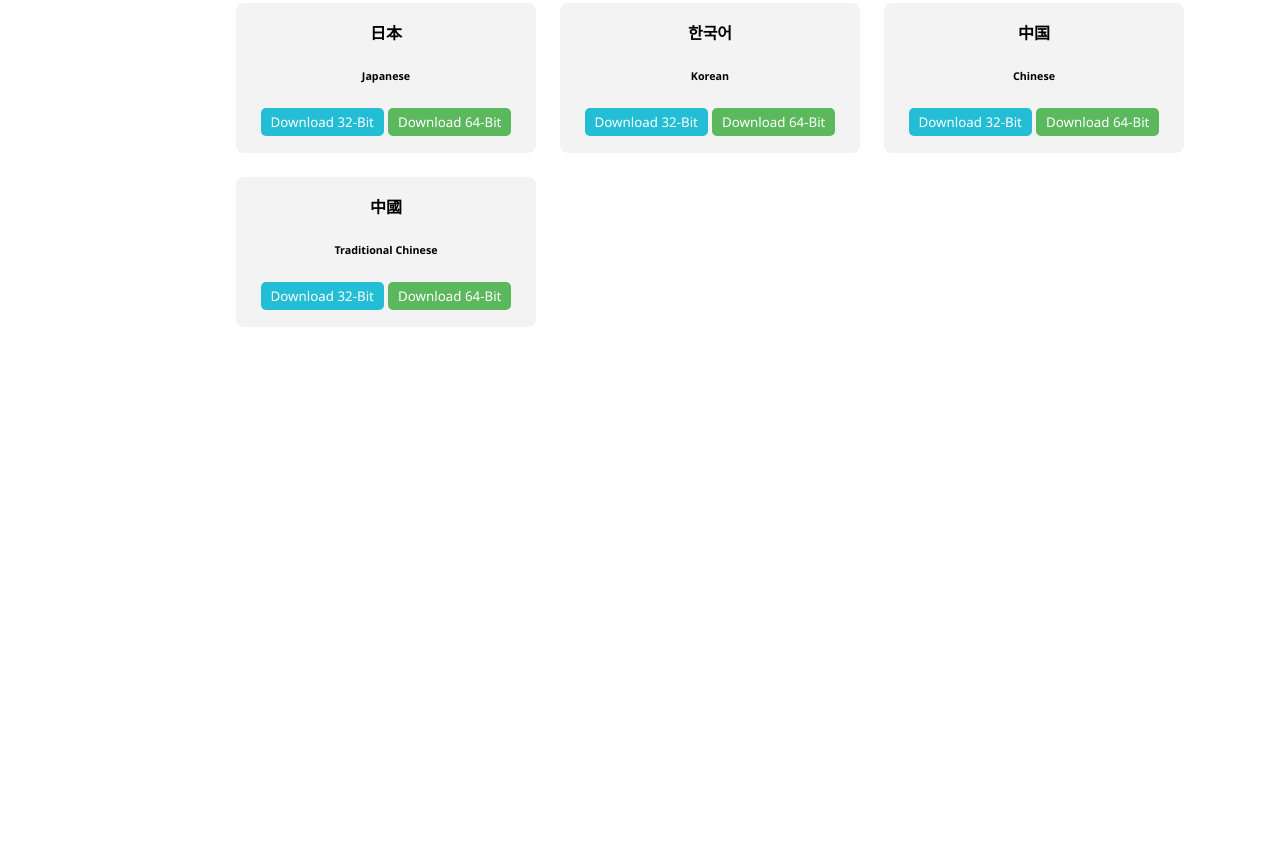
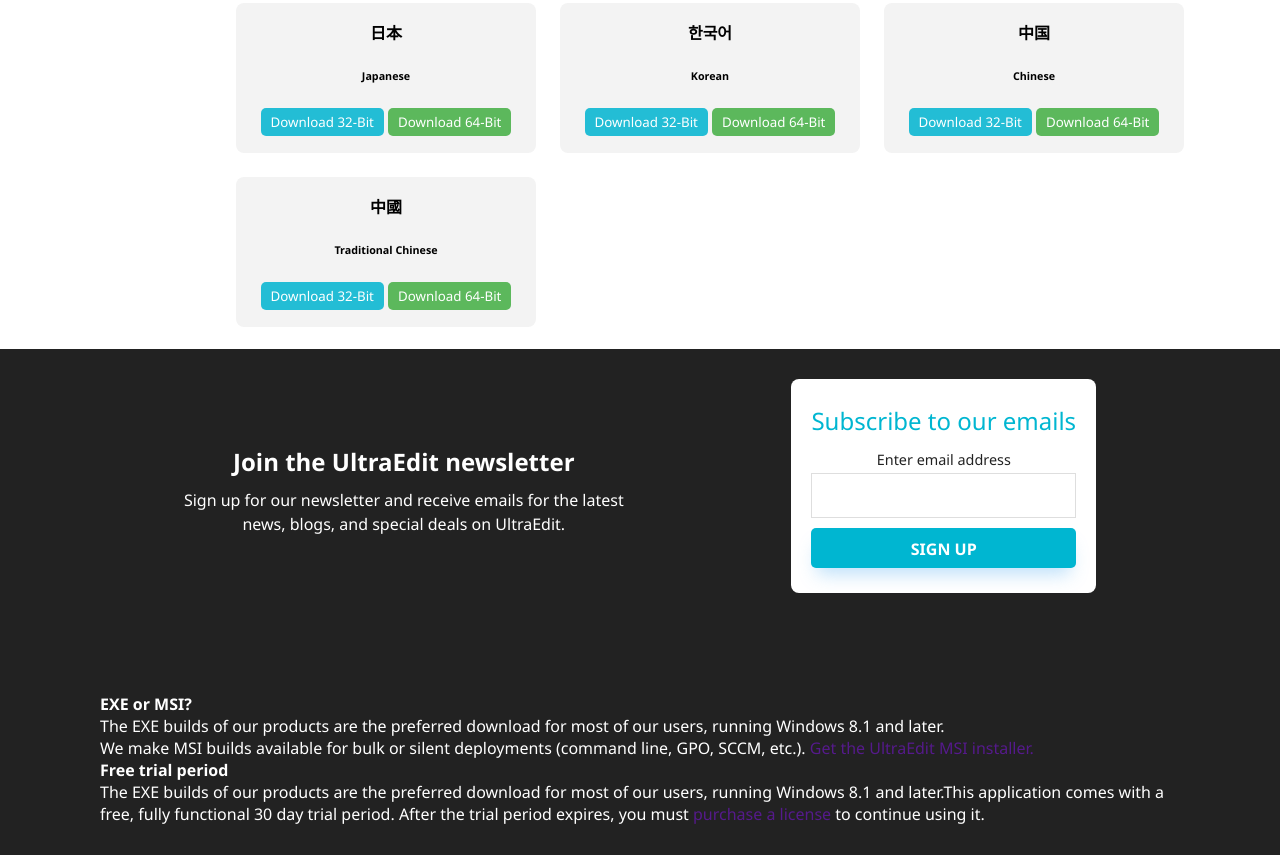
Before and after one commit to cpbehera/UltraEdit_website_clone, a plain HTML site: page index.html in a window 1280 px wide. Shown: the part 1007-1862 px from the top of the page. Before the commit the page ends 1356 px from the top, so only its background shows below. Drawn offline with Linux system fonts and the light colour scheme.

Commit message:
started newsletter section

```diff
--- a/index.html
+++ b/index.html
@@ -136,6 +136,34 @@
             </div>
         </div>
 
+
+        <!-- Newsletter section -->
+        <section class="newsletter">
+            <div class="newsletter_subscribe flex">
+                <div class="join">
+                    <h2>Join the UltraEdit newsletter</h2>
+                    <h6>Sign up for our newsletter and receive emails for the latest <br/> news, blogs, and special deals on
+                        UltraEdit.</h6>
+                </div>
+                <div class="subscribe">
+                    <h3>Subscribe to our emails</h3>
+                    <form action="">
+                        <p>Enter email address</p>
+                        <input type="email"><br/>
+                        <Button>Sign Up</Button>
+                    </form>
+                </div>
+            </div>
+            <div class="newsletter_trial">
+                <h4>EXE or MSI?</h4>
+                <p>The EXE builds of our products are the preferred download for most of our users, running Windows 8.1 and later.</p>
+                <p>We make MSI builds available for bulk or silent deployments (command line, GPO, SCCM, etc.). <a href=""> Get the UltraEdit MSI installer.</a></p>
+                <h4>Free trial period</h4>
+                <p>The EXE builds of our products are the preferred download for most of our users, running Windows 8.1 and later.This application comes with a free, fully functional 30 day trial period. After the trial period expires, you must <a href="">purchase a license</a> to continue using it.</p>
+
+            </div>
+        </section>
+
     </main>
 
 
--- a/style.css
+++ b/style.css
@@ -158,3 +158,76 @@
         grid-template-columns: 1fr;
     }
 }
+
+
+/* newsletter section */
+.newsletter{
+    background-color: #222222;
+    color: #fff;
+    padding: 30px 100px;
+}
+.newsletter_subscribe{
+    justify-content: space-around;
+    align-items: center;
+    margin-bottom: 100px;
+}
+.newsletter_subscribe .join{
+    text-align: center;
+}
+.newsletter_subscribe .join h2{
+    font-weight: 700;
+    padding: 10px 0;
+}
+.newsletter_subscribe .join h6{
+    font-size: 16px;
+    font-weight: 500;
+    line-height: 1.5;
+}
+
+.subscribe{
+    text-align: center;
+    background-color: #ffffff;
+    border-radius: 8px;
+    padding: 25px 20px;
+}
+.subscribe h3{
+    font-size: 24px;
+    color: #00B6D1;
+    font-weight: 400;
+    padding-bottom: 13px;
+}
+.subscribe form p{
+    color: #222222;
+    font-weight: 400;
+    margin-bottom: .25em;
+    font-size: .9em;
+}
+.subscribe form input[type="email"]{
+    width: 100%;
+    height: 45px;
+    padding: 10px;
+    text-shadow: none;
+    background: #fff;
+    font-size: 14px;
+    border: 1px solid;
+    border-color: rgb(51 51 51 / 16%);
+}
+.subscribe form button{
+    color: #ffffff !important;
+    border-color: #4daaf2 !important;
+    font-weight: 600 !important;
+    padding-top: 10px !important;
+    padding-bottom: 10px !important;
+    box-shadow: 0 12px 18px -6px rgb(77 170 242 / 37%);
+    font-size: 16px;
+    background-color: #00b6d1;
+    border-width: 0px !important;
+    border-radius: 5px;
+    font-style: normal;
+    text-transform: uppercase;
+    text-decoration: none;
+    width: 100%;
+    cursor: pointer;
+    height: 40px;
+    margin-top: 10px;
+}
```
